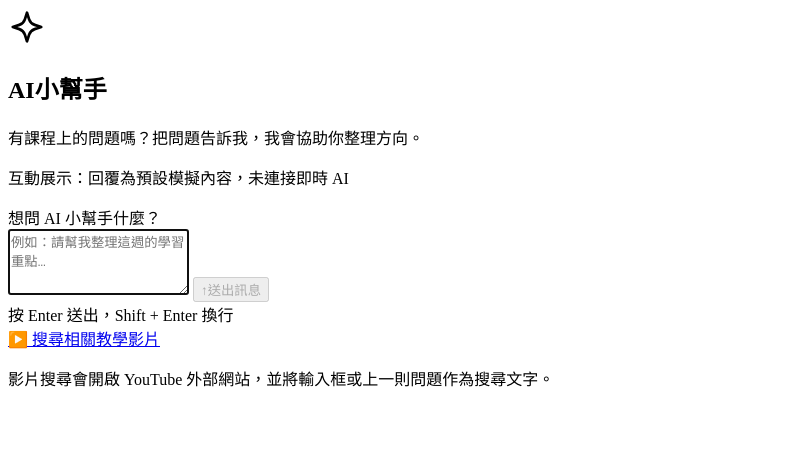
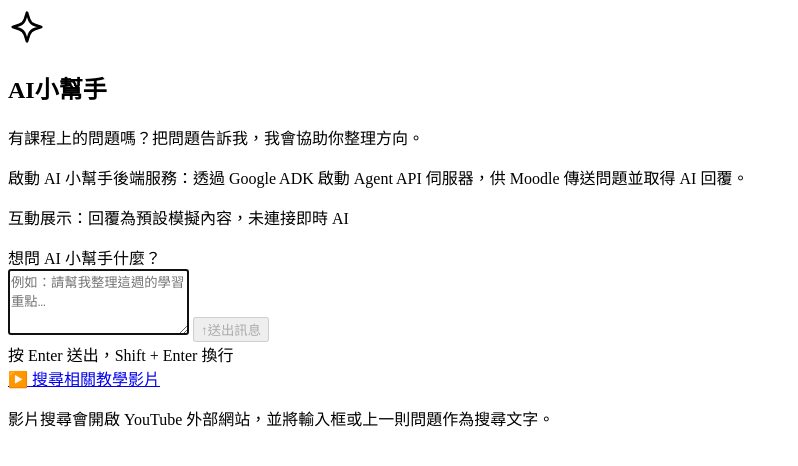
Before and after one commit to pheeb-lang/pheeb.github.io, a website with bundled scripts: page portfolio-export/ai-learning-assistant/index.html in a window 1280 px wide. Shown: the whole page, without its empty margins (0-798 px from the left). Built offline with nearby package versions, Linux system fonts and the light colour scheme.

Commit message:
Sync AI assistant demo backend service description

```diff
--- a/portfolio-export/ai-learning-assistant/index.html
+++ b/portfolio-export/ai-learning-assistant/index.html
@@ -19,6 +19,7 @@
       </div>
       <h2 class="local-classgroup-aititle">AI小幫手</h2>
       <p class="local-classgroup-aisubtitle">有課程上的問題嗎？把問題告訴我，我會協助你整理方向。</p>
+      <p class="local-classgroup-aisubtitle">啟動 AI 小幫手後端服務：透過 Google ADK 啟動 Agent API 伺服器，供 Moodle 傳送問題並取得 AI 回覆。</p>
       <p class="local-classgroup-demo-notice">互動展示：回覆為預設模擬內容，未連接即時 AI</p>
     </div>
     <div class="local-classgroup-aipanel">
```
